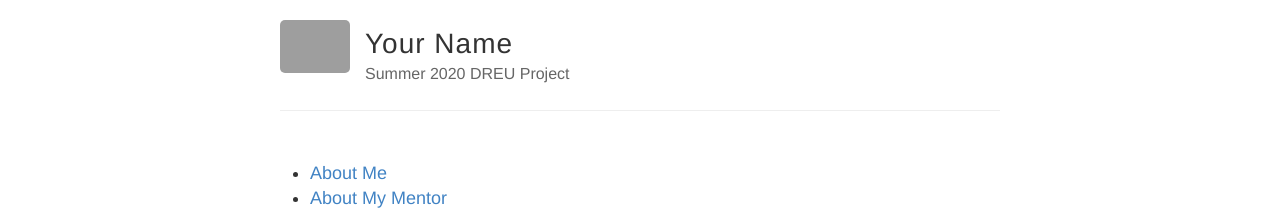
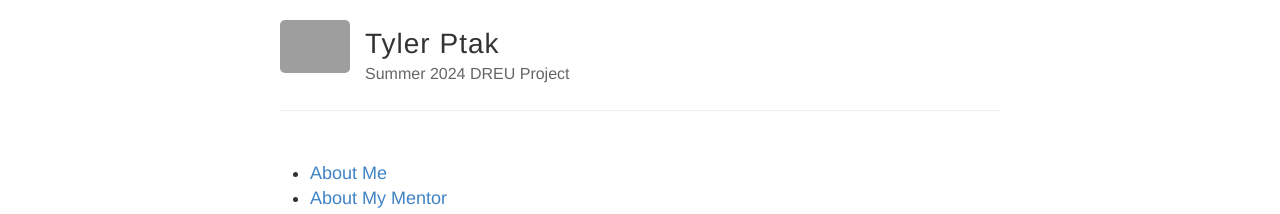
Before and after one commit to tjptak58/DREU-SUMMER-2024, a Jekyll site: the page built from index.md, in a window 1280 px wide. Shown: the top 214 px of the page. Built offline with Jekyll 4.4.1, drawn with Linux system fonts in a browser that asks for light colours; grey boxes are pictures that could not be loaded.

Commit message:
Update _config.yml

```diff
--- a/_config.yml
+++ b/_config.yml
@@ -3,10 +3,10 @@
 #
 
 # Name of your site (displayed in the header)
-name: Your Name
+name: Tyler Ptak
 
 # Short bio or description (displayed in the header)
-description: Summer 2020 DREU Project
+description: Summer 2024 DREU Project
 
 # URL of your avatar or profile pic (you could use your GitHub profile pic)
 avatar: https://raw.githubusercontent.com/barryclark/jekyll-now/master/images/jekyll-logo.png
@@ -18,14 +18,14 @@ avatar: https://raw.githubusercontent.com/barryclark/jekyll-now/master/images/je
 # Includes an icon in the footer for each username you enter
 footer-links:
   dribbble:
-  email: yourmail@mail.com
+  email: tylerptak@gmail.com.com
   facebook:
   flickr:
   rss: # just type anything here for a working RSS icon
 
 # Your website URL (e.g. http://ajstent.github.io)
 # Used for Sitemap.xml and your RSS feed
-url:
+url: http://tjptak.github.io
 
 # If you're hosting your site at a Project repository on GitHub pages
 # (http://yourusername.github.io/repository-name)
```
